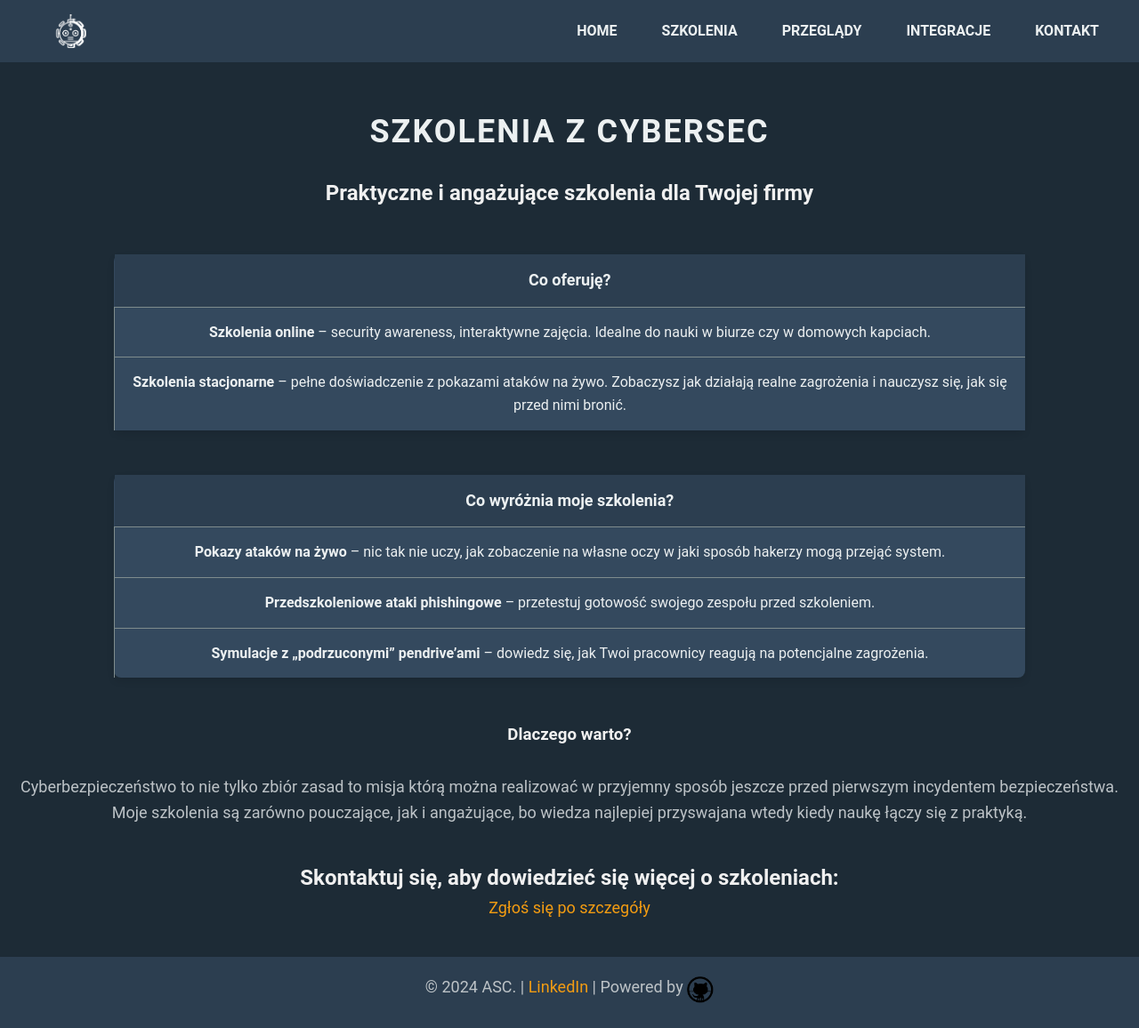
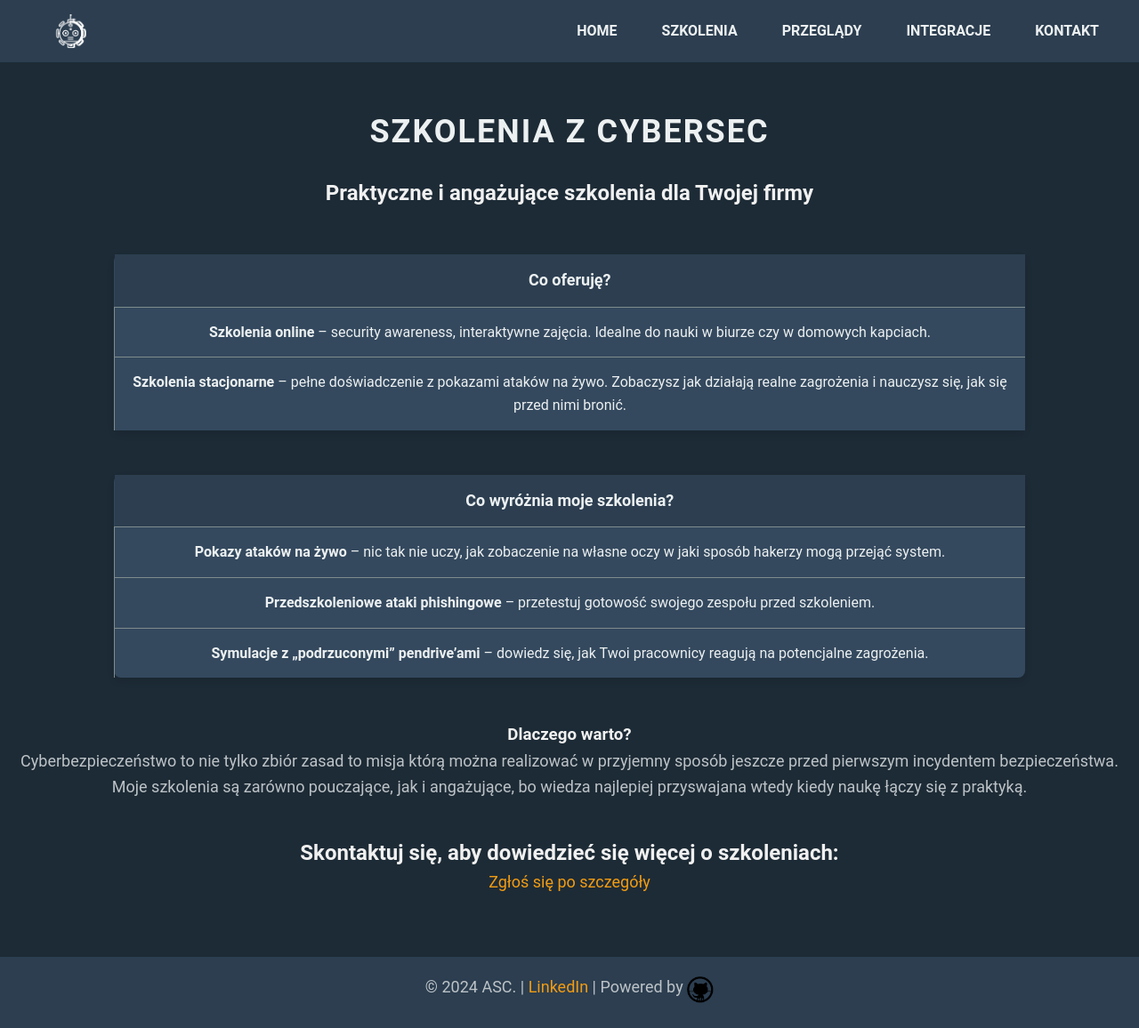
Before and after one commit to dadmins1984/Web, a Jekyll site: the page built from training.md, in a window 1280 px wide and 1156 px high. Shown: the whole window at 89% size. Built offline with Jekyll 4.4.1, drawn with Linux system fonts in a browser that asks for light colours.

```diff
--- a/training.md
+++ b/training.md
@@ -20,7 +20,7 @@ title: "Trainings"
 
 ### Dlaczego warto?
 
-<br>Cyberbezpieczeństwo to nie tylko zbiór zasad to misja którą można realizować w przyjemny sposób jeszcze przed pierwszym incydentem bezpieczeństwa.<br>Moje szkolenia są zarówno pouczające, jak i angażujące, bo wiedza najlepiej przyswajana wtedy kiedy naukę łączy się z praktyką.
+Cyberbezpieczeństwo to nie tylko zbiór zasad to misja którą można realizować w przyjemny sposób jeszcze przed pierwszym incydentem bezpieczeństwa.<br>Moje szkolenia są zarówno pouczające, jak i angażujące, bo wiedza najlepiej przyswajana wtedy kiedy naukę łączy się z praktyką.
 
 
 ## Skontaktuj się, aby dowiedzieć się więcej o szkoleniach:
```
